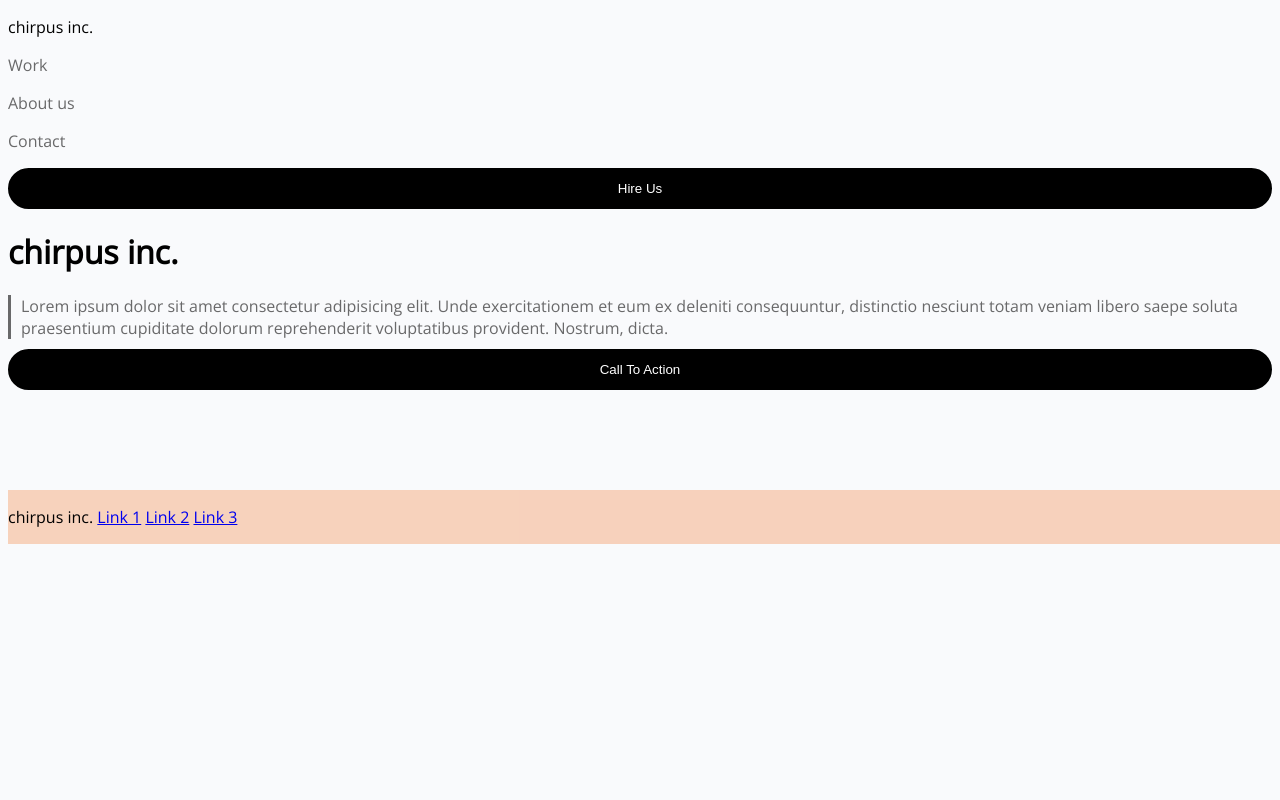
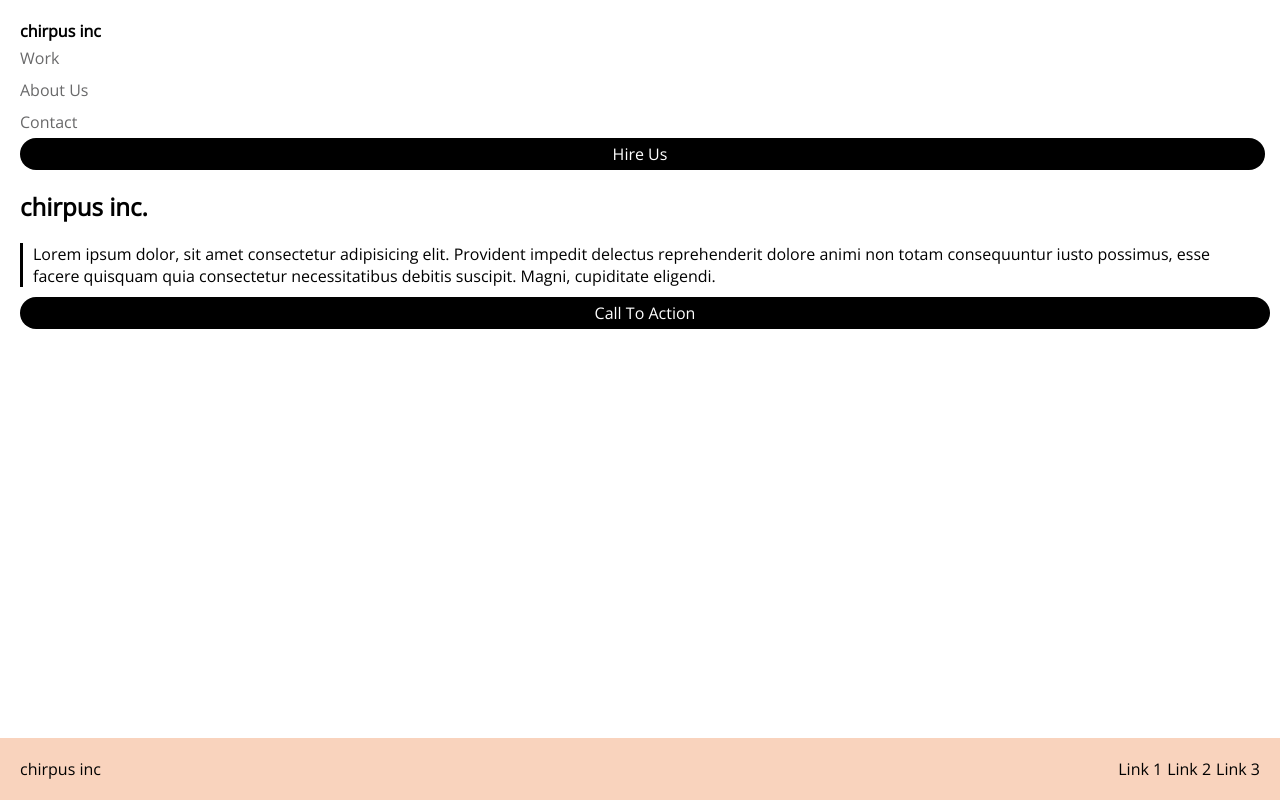
Before and after one commit to martinwisor/Chirpus-Inc.-Homepage-Pt.1, a plain HTML site: page index.html in a window 1280 px wide. Drawn offline with nearby package versions, Linux system fonts and the light colour scheme.

Commit message:
second commit

```diff
--- a/index.html
+++ b/index.html
@@ -7,43 +7,45 @@
     <link rel="preconnect" href="https://fonts.googleapis.com" />
     <link rel="preconnect" href="https://fonts.gstatic.com" crossorigin />
     <link
-      href="https://fonts.googleapis.com/css2?family=Open+Sans:wght@300;400&display=swap"
+      href="https://fonts.googleapis.com/css2?family=Open+Sans&display=swap"
       rel="stylesheet"
     />
     <link rel="stylesheet" href="style.css" />
-    <title>Document</title>
+    <title>Chirpus Inc.</title>
   </head>
   <body>
     <header>
-      <ul class="company">
-        chirpus inc.
-      </ul>
-      <ul>
-        Work
-      </ul>
-      <ul>
-        About us
-      </ul>
-      <ul>
-        Contact
-      </ul>
+      <h1>chirpus inc</h1>
+      <nav>
+        <ul>
+          <li><a href="#">Work</a></li>
+          <li><a href="#">About Us</a></li>
+          <li><a href="#">Contact</a></li>
+          <li><a href="#" class="accent">Hire Us</a></li>
+        </ul>
+      </nav>
     </header>
-    <button type="button" class="button1">Hire Us</button>
-    <h1 class="company">chirpus inc.</h1>
-    <div class="content">
-      Lorem ipsum dolor sit amet consectetur adipisicing elit. Unde
-      exercitationem et eum ex deleniti consequuntur, distinctio nesciunt totam
-      veniam libero saepe soluta praesentium cupiditate dolorum reprehenderit
-      voluptatibus provident. Nostrum, dicta.
-    </div>
-    <button type="button" class="button2">Call To Action</button>
+    <main>
+      <section>
+        <h2>chirpus inc.</h2>
+        <p class="call-to-action">
+          Lorem ipsum dolor, sit amet consectetur adipisicing elit. Provident
+          impedit delectus reprehenderit dolore animi non totam consequuntur
+          iusto possimus, esse facere quisquam quia consectetur necessitatibus
+          debitis suscipit. Magni, cupiditate eligendi.
+        </p>
+        <a href="#" class="accent call-to-action-link">Call To Action</a>
+      </section>
+    </main>
     <footer>
-      <ul class="nav-list">
-        <li class="company">chirpus inc.</li>
-        <li class="nav-list li"><a href="https:www.google.com">Link 1</a></li>
-        <li class="nav-list li"><a href="https:www.google.com">Link 2</a></li>
-        <li class="nav-list li"><a href="https:www.google.com">Link 3</a></li>
-      </ul>
+      <p>chirpus inc</p>
+      <nav>
+        <ul>
+          <li><a href="#">Link 1</a></li>
+          <li><a href="#">Link 2</a></li>
+          <li><a href="#">Link 3</a></li>
+        </ul>
+      </nav>
     </footer>
   </body>
 </html>
--- a/style.css
+++ b/style.css
@@ -1,56 +1,71 @@
-ul {
-  padding: 0;
+/* resets */
+
+body,
+h1,
+p {
+  margin: 0;
 }
 
 body {
+  padding: 20px;
   font-family: "Open Sans", sans-serif;
-  background-color: #f9fafc;
-  color: #69696a;
 }
 
-.company {
-  color: #000;
+h1 {
+  font-size: 16px;
 }
 
-.button1 {
-  color: #fff;
-  background-color: #000;
-  width: 100%;
-  border: solid black;
-  border-radius: 30px;
-  padding: 10px 50px;
+nav ul {
+  list-style: none;
+  padding: 0;
+  margin: 0;
 }
 
-.button2 {
-  color: #fff;
-  background-color: #000;
-  width: 100%;
-  border: solid black;
-  border-radius: 30px;
-  padding: 10px 50px;
-  margin-top: 10px;
-  margin-bottom: 100px;
+header a {
+  text-decoration: none;
+  color: #69696a;
+  padding: 5px 5px 5px 0;
+  display: inline-block;
 }
 
-.content {
-  border-left: solid #69696a;
+.accent {
+  background-color: black;
+  color: white;
+  width: 100%;
+  text-align: center;
+  border-radius: 20px;
+}
+
+.call-to-action {
+  border-left: 3px solid black;
   padding-left: 10px;
 }
 
-footer {
-  margin-top: 0px;
-  margin-left: 0px;
-  position: fixed;
-  width: 100%;
-  background-color: rgba(247, 193, 162, 0.7);
+.call-to-action-link {
+  text-decoration: none;
+  display: inline-block;
+  padding: 5px;
+  margin-top: 10px;
 }
 
-.nav-list {
-  list-style-type: none;
+footer {
+  position: fixed;
+  bottom: 0;
+  left: 0;
+  right: 0;
+  background-color: rgba(247, 193, 162, 0.7);
+  display: flex;
+  justify-content: space-between;
+  align-items: center;
+  padding: 20px;
 }
 
-.nav-list li {
-  display: inline;
-  text-decoration-line: none;
-  text-align: right;
+footer nav ul {
+  display: flex;
 }
+
+footer a {
+  padding: 5px 0 5px 5px;
+  text-decoration: none;
+  color: black;
+}
```
